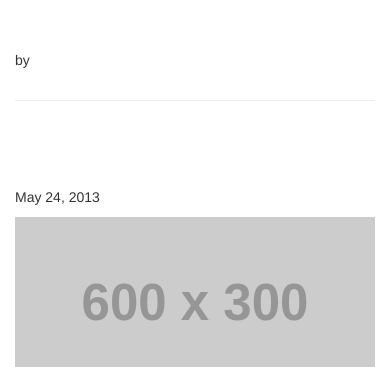
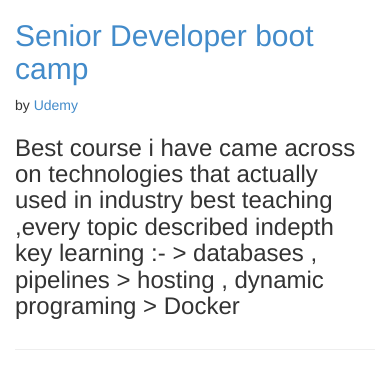
Before and after one commit to Mridulchaturvedi/portfolio0-web-site, a Django app: page /certificates in a window 390 px wide. Shown: the part 458-825 px from the top of the page. Run offline with Django 3.2, Linux system fonts and the light colour scheme; data comes from the database, SQL or seed files in the repository; both versions use the stored data as it was after the commit; grey boxes labelled with a size stand in for pictures from a placeholder-image service; parts of the project's set-up code (start-up, migrations or seed data) failed here and were passed over; some libraries are stand-ins or nearby versions; some web fonts are replaced.

Commit message:
fresh commit

```diff
--- a/index/models.py
+++ b/index/models.py
@@ -8,11 +8,12 @@
     title = models.CharField(max_length=150)
     mindes = models.CharField(max_length=200)
     image = models.CharField(max_length=500,default="https://github.githubassets.com/images/modules/logos_page/GitHub-Mark.png")
+    urls = models.CharField(max_length=200,default='#')
 
 
 class certificate(models.Model):
 
     title = models.CharField(max_length=150)
     mindes = models.TextField(max_length=600)
-    image = models.ImageField(upload_to = 'index\static\media' )
+    image = models.CharField(max_length=600)
     by = models.TextField(max_length=600)
--- a/index/templates/index/certificates.html
+++ b/index/templates/index/certificates.html
@@ -47,90 +47,31 @@
             </div>
 
         </div>
-        {% for items in certs %}
+        {% for item in certs %}
         <div class="row">
 
-            <div class="col-md-1">
-                <p><i class="fa fa-camera fa-4x"></i>
-                </p>
-            </div>
+
             <div class="col-md-5">
-                <a href="blog-post.html">
+
                     <img src="{{ item.image }}" class="img-responsive">
-                </a>
+
             </div>
             <div class="col-md-6">
-                <h3><a href="blog-post.html">{{ item.title }}</a>
-                </h3>
+                <h2><a href="blog-post.html">{{ item.title }}</a>
+                </h2>
                 <p>by <a href="#">{{ item.by }}</a>
                 </p>
-                <p>{{ item.mindes }}</p>
+                <h3><p>{{ item.mindes }}</h3></p>
             </div>
 
         </div>
+        <hr>
         {% endfor %}
-        <hr>
-
-        <div class="row">
-
-            <div class="col-md-1">
-                <p><i class="fa fa-film fa-4x"></i>
-                </p>
-                <p>May 24, 2013</p>
-            </div>
-            <div class="col-md-5">
-                <a href="blog-post.html">
-                    <img src="http://placehold.it/600x300" class="img-responsive">
-                </a>
-            </div>
-            <div class="col-md-6">
-                <h3><a href="blog-post.html">A Blog Home Template for Bootstrap 3</a>
-                </h3>
-                <p>by <a href="#">Start Bootstrap</a>
-                </p>
-                <p>This is a very basic starter template for a blog homepage. It makes use of Font Awesome icons that are built into the 'Modern Business' template, and it makes use of the Bootstrap 3 pager at the bottom of the page.</p>
-                <a class="btn btn-primary" href="blog-post.html">Read More <i class="fa fa-angle-right"></i></a>
-            </div>
-        </div>
 
         <hr>
 
-        <div class="row">
 
-            <div class="col-md-1">
-                <p><i class="fa fa-file-text fa-4x"></i>
-                </p>
-                <p>May 24, 2013</p>
-            </div>
-            <div class="col-md-5">
-                <a href="blog-post.html">
-                    <img src="http://placehold.it/600x300" class="img-responsive">
-                </a>
-            </div>
-            <div class="col-md-6">
-                <h3><a href="blog-post.html">A Blog Home Template for Bootstrap 3</a>
-                </h3>
-                <p>by <a href="#">Start Bootstrap</a>
-                </p>
-                <p>This is a very basic starter template for a blog homepage. It makes use of Font Awesome icons that are built into the 'Modern Business' template, and it makes use of the Bootstrap 3 pager at the bottom of the page.</p>
-                <a class="btn btn-primary" href="blog-post.html">Read More <i class="fa fa-angle-right"></i></a>
-            </div>
-        </div>
 
-        <hr>
-
-        <div class="row">
-
-            <ul class="pager">
-                <li class="previous"><a href="#">&larr; Older</a>
-                </li>
-                <li class="next"><a href="#">Newer &rarr;</a>
-                </li>
-            </ul>
-
-        </div>
-
-    </div>
     <!-- /.container -->
 
     <div class="container">
@@ -140,7 +81,7 @@
         <footer>
             <div class="row">
                 <div class="col-lg-12">
-                    <p>Copyright &copy; Company 2013</p>
+                    <p>Copyright &copy; mridulchaturvedi 2022</p>
                 </div>
             </div>
         </footer>
--- a/index/templates/index/index.html
+++ b/index/templates/index/index.html
@@ -56,7 +56,7 @@
                                 <div class="hover-content">
                                     <h3>Mridul chaturvedi</h3>
                                     <p>follow /reach me on linkdin or instagram </p>
-                                    <a href="#!" target="blank" rel="noopener"><img src="{% static 'media/linkedin.svg' %}" class="team-icon"></a> <a href="https://www.instagram.com/the_bitch_detector_/" target="blank" rel="noopener"><img src="{% static 'media/instagram.svg' %}" class="team-icon"></a>
+                                    <a href="https://www.linkedin.com/in/mridul-chaturvedi-227560196/" target="blank" rel="noopener"><img src="{% static 'media/linkedin.svg' %}" class="team-icon"></a> <a href="https://www.instagram.com/the_bitch_detector_/" target="blank" rel="noopener"><img src="{% static 'media/instagram.svg' %}" class="team-icon"></a><a href="https://www.kaggle.com/pythonyoda/account" target="blank" rel="noopener"><img src="{% static 'media/kaggle-icon.svg' %}" class="team-icon"></a>
                                 </div>
                             </div>
                         </div>
@@ -107,7 +107,7 @@
                                 <div class="hover-content">
                                     <h3>{{item.title}}</h3>
                                     <p>{{ item.mindes }}</p>
-                                    <a href=""><button class="light">have a look</button></a>
+                                    <a href="{{ item.urls }}"><button class="light">have a look</button></a>
                                 </div>
                             </div>
                         </div>
--- a/index/views.py
+++ b/index/views.py
@@ -1,5 +1,6 @@
 # from django.shortcuts import render
 # from django.http import HttpResponse
+import os
 from .models import repo , certificate
 from django.shortcuts import render, redirect
 from .forms import ContactForm
@@ -29,19 +30,7 @@
         # return redirect("")
 
 
-            # Define Django project base directory
-        BASE_DIR = os.path.dirname(os.path.dirname(os.path.abspath(__file__)))
-        # Define the full file path
-        filepath = BASE_DIR + '/downloadapp/Files/' + 'MridulsResume.pdf'
-        # Open the file for reading content
-        path = open(filepath, 'rb')
-        # Set the mime type
-        mime_type, _ = mimetypes.guess_type(filepath)
-        # Set the return value of the HttpResponse
-        response = HttpResponse(path, content_type=mime_type)
-        # Set the HTTP header for sending to browser
-        response['Content-Disposition'] = "attachment; filename=%s" % 'MridulsResume.pdf'
-        # Return the response value
+
 
 
     form = ContactForm()
--- a/portfolio/settings.py
+++ b/portfolio/settings.py
@@ -31,7 +31,7 @@
 # SECURITY WARNING: don't run with debug turned on in production!
 DEBUG = True
 
-ALLOWED_HOSTS = ['quiet-anchorage-59247.herokuapp.com', 'mridulchaturvedi.tk']
+ALLOWED_HOSTS = ['quiet-anchorage-59247.herokuapp.com', 'mridulchaturvedi.tk','127.0.0.1']
 
 
 # Application definition
```
Also changed, not shown: db.sqlite3.
